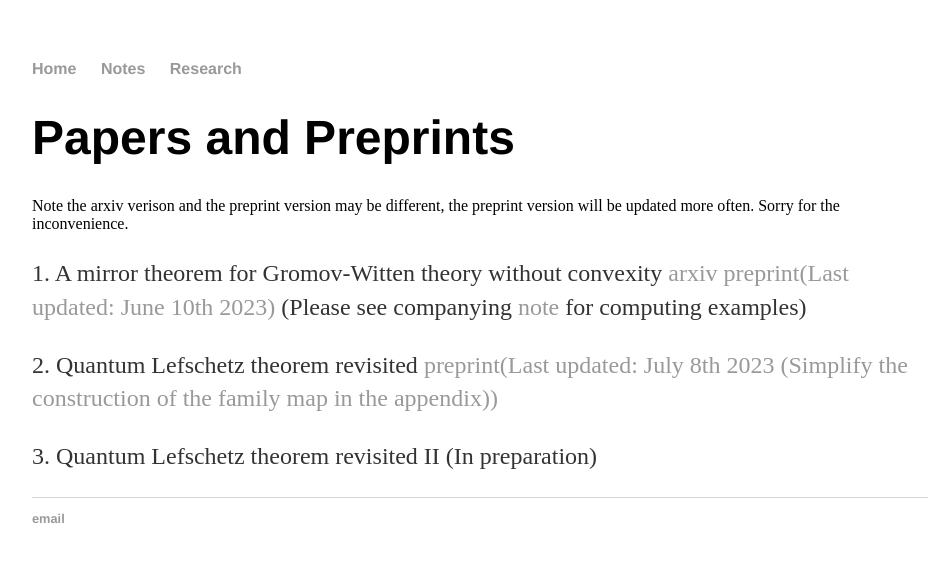
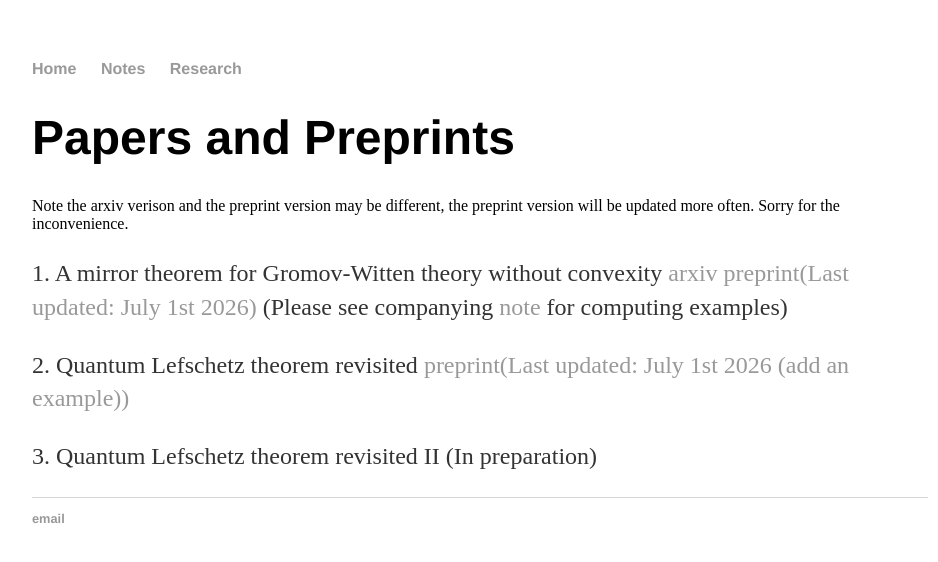
Before and after one commit to Junmathwang/junmathwang.github.io, a Jekyll site: the page built from research/index.html, in a window 1280 px wide. Shown: the top 562 px of the page, without its empty margins (160-1098 px from the left). Built offline with Jekyll 4.4.1, drawn with Linux system fonts in a browser that asks for light colours.

Commit message:
Update index.html

```diff
--- a/research/index.html
+++ b/research/index.html
@@ -7,7 +7,7 @@
 
 					<h1>Papers and Preprints</h1>
                                         Note the arxiv verison and the preprint version may be different, the preprint version will be updated more often. Sorry for the inconvenience.
-					<p>1. A mirror theorem for Gromov-Witten theory without convexity <a href="http://arxiv.org/abs/1910.14440">arxiv</a> <a href="var5.pdf">preprint(Last updated: June 10th 2023)</a> (Please see companying <a href="https://www.dropbox.com/s/fnonb722qjsjdp3/I-functions%20for%20toric%20stack%20hypersurface.pdf?dl=0">note</a> for computing examples)
-                                     <p>2. Quantum Lefschetz theorem revisited  <a href="qltre.pdf">preprint(Last updated: July 8th 2023 (Simplify the construction of the family map in the appendix))</a>
+					<p>1. A mirror theorem for Gromov-Witten theory without convexity <a href="http://arxiv.org/abs/1910.14440">arxiv</a> <a href="var6.pdf">preprint(Last updated: July 1st 2026)</a> (Please see companying <a href="https://www.dropbox.com/s/fnonb722qjsjdp3/I-functions%20for%20toric%20stack%20hypersurface.pdf?dl=0">note</a> for computing examples)
+                                     <p>2. Quantum Lefschetz theorem revisited  <a href="qltre.pdf">preprint(Last updated: July 1st 2026 (add an example))</a>
 					<p>3. Quantum Lefschetz theorem revisited II (In preparation)</a>
 	</div>
```
